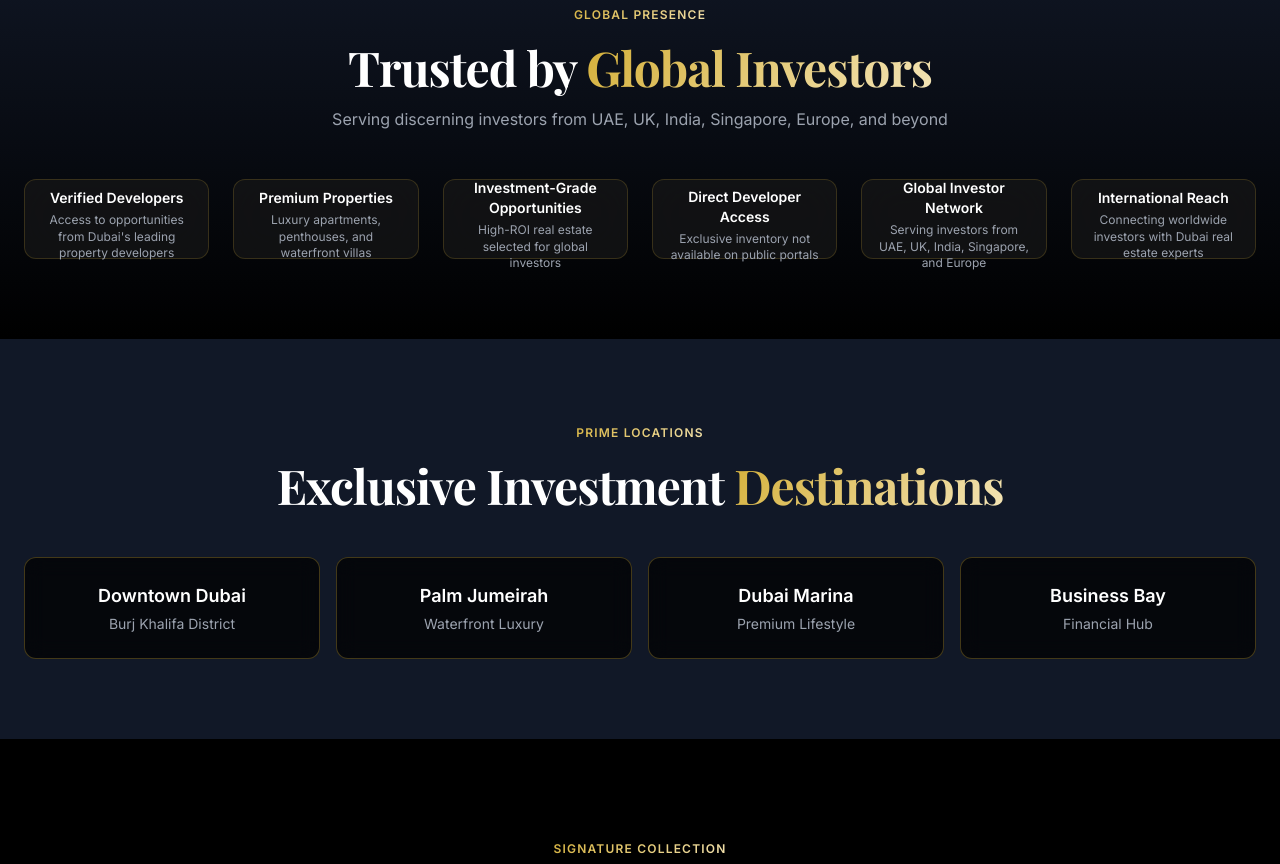
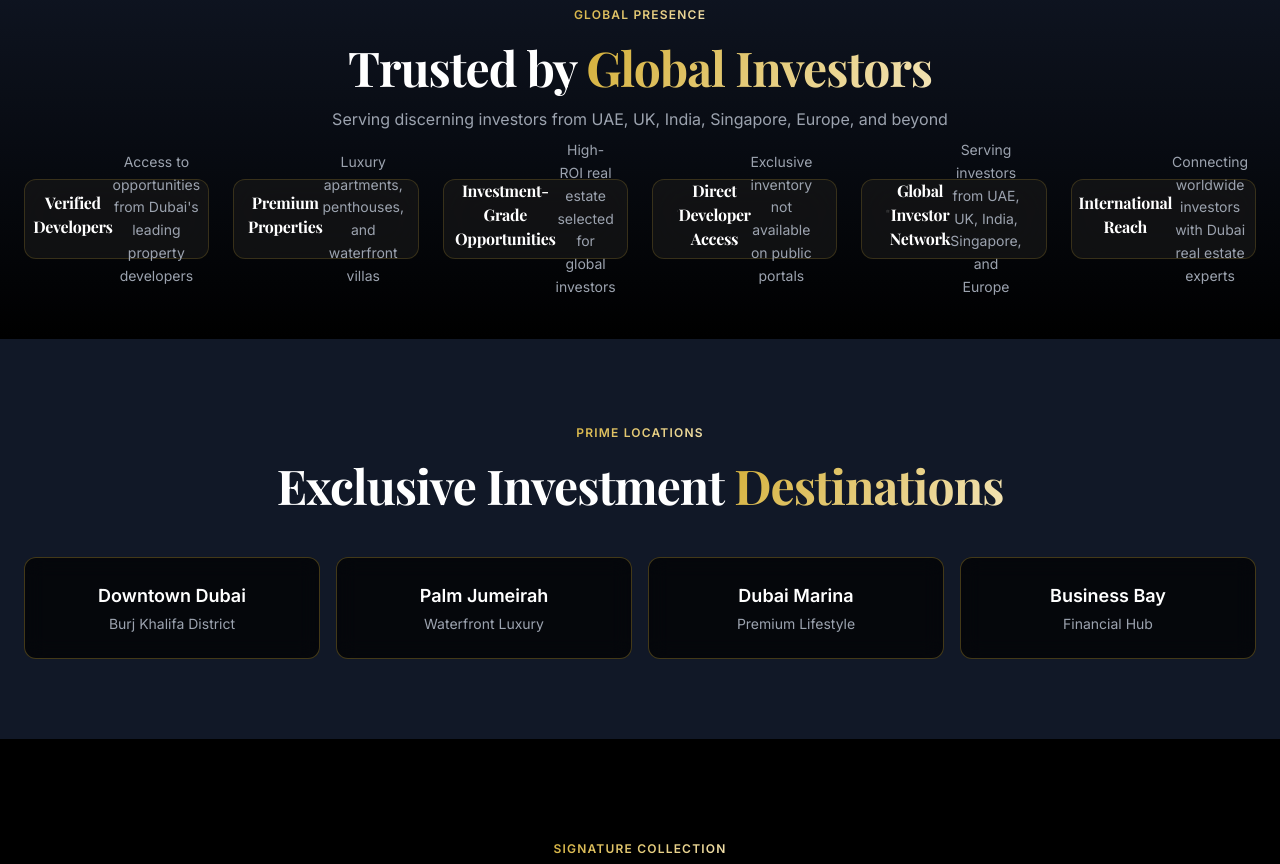
Before and after one commit to muzammilV/buyproperty-site, a plain HTML site: page index.html in a window 1280 px wide. Shown: the part 1107-1971 px from the top of the page. Drawn offline with nearby package versions, Linux system fonts and the light colour scheme.

Commit message:
Update index.html Updated TRUSTED BY GLOBAL INVESTORS SECTION

```diff
--- a/index.html
+++ b/index.html
@@ -529,48 +529,59 @@ gtag('config', 'G-ZMP0SK1T38');
             Serving discerning investors from UAE, UK, India, Singapore, Europe, and beyond
         </p>
 
-        <div class="grid grid-cols-2 md:grid-cols-3 lg:grid-cols-6 gap-6">
-            <div class="logo-placeholder rounded-xl flex-col p-4">
-                <svg class="w-16 h-16 text-gold opacity-40 mx-auto mb-3" fill="none" stroke="currentColor" viewBox="0 0 24 24">
+        <div class="grid grid-cols-1 sm:grid-cols-2 lg:grid-cols-3 xl:grid-cols-6 gap-6">
+            <!-- Card 1 -->
+            <div class="logo-placeholder rounded-xl p-6">
+                <svg class="w-16 h-16 text-gold opacity-40 mx-auto mb-4" fill="none" stroke="currentColor" viewBox="0 0 24 24">
                     <path stroke-linecap="round" stroke-linejoin="round" stroke-width="1" d="M9 12l2 2 4-4m6 2a9 9 0 11-18 0 9 9 0 0118 0z"></path>
                 </svg>
-                <p class="text-white font-semibold text-sm mb-1">Verified Developers</p>
-                <p class="text-gray-400 text-xs leading-snug">Access to opportunities from Dubai's leading property developers</p>
+                <h3 class="text-white font-bold text-base mb-2">Verified Developers</h3>
+                <p class="text-gray-400 text-sm leading-relaxed">Access to opportunities from Dubai's leading property developers</p>
             </div>
-            <div class="logo-placeholder rounded-xl flex-col p-4">
-                <svg class="w-16 h-16 text-gold opacity-40 mx-auto mb-3" fill="none" stroke="currentColor" viewBox="0 0 24 24">
+
+            <!-- Card 2 -->
+            <div class="logo-placeholder rounded-xl p-6">
+                <svg class="w-16 h-16 text-gold opacity-40 mx-auto mb-4" fill="none" stroke="currentColor" viewBox="0 0 24 24">
                     <path stroke-linecap="round" stroke-linejoin="round" stroke-width="1" d="M19 21V5a2 2 0 00-2-2H7a2 2 0 00-2 2v16m14 0h2m-2 0h-5m-9 0H3m2 0h5M9 7h1m-1 4h1m4-4h1m-1 4h1m-5 10v-5a1 1 0 011-1h2a1 1 0 011 1v5m-4 0h4"></path>
                 </svg>
-                <p class="text-white font-semibold text-sm mb-1">Premium Properties</p>
-                <p class="text-gray-400 text-xs leading-snug">Luxury apartments, penthouses, and waterfront villas</p>
+                <h3 class="text-white font-bold text-base mb-2">Premium Properties</h3>
+                <p class="text-gray-400 text-sm leading-relaxed">Luxury apartments, penthouses, and waterfront villas</p>
             </div>
-            <div class="logo-placeholder rounded-xl flex-col p-4">
-                <svg class="w-16 h-16 text-gold opacity-40 mx-auto mb-3" fill="none" stroke="currentColor" viewBox="0 0 24 24">
+
+            <!-- Card 3 -->
+            <div class="logo-placeholder rounded-xl p-6">
+                <svg class="w-16 h-16 text-gold opacity-40 mx-auto mb-4" fill="none" stroke="currentColor" viewBox="0 0 24 24">
                     <path stroke-linecap="round" stroke-linejoin="round" stroke-width="1" d="M13 7h8m0 0v8m0-8l-8 8-4-4-6 6"></path>
                 </svg>
-                <p class="text-white font-semibold text-sm mb-1">Investment-Grade Opportunities</p>
-                <p class="text-gray-400 text-xs leading-snug">High-ROI real estate selected for global investors</p>
+                <h3 class="text-white font-bold text-base mb-2">Investment-Grade Opportunities</h3>
+                <p class="text-gray-400 text-sm leading-relaxed">High-ROI real estate selected for global investors</p>
             </div>
-            <div class="logo-placeholder rounded-xl flex-col p-4">
-                <svg class="w-16 h-16 text-gold opacity-40 mx-auto mb-3" fill="none" stroke="currentColor" viewBox="0 0 24 24">
+
+            <!-- Card 4 -->
+            <div class="logo-placeholder rounded-xl p-6">
+                <svg class="w-16 h-16 text-gold opacity-40 mx-auto mb-4" fill="none" stroke="currentColor" viewBox="0 0 24 24">
                     <path stroke-linecap="round" stroke-linejoin="round" stroke-width="1" d="M8 14v3m4-3v3m4-3v3M3 21h18M3 10h18M3 7l9-4 9 4M4 10h16v11H4V10z"></path>
                 </svg>
-                <p class="text-white font-semibold text-sm mb-1">Direct Developer Access</p>
-                <p class="text-gray-400 text-xs leading-snug">Exclusive inventory not available on public portals</p>
+                <h3 class="text-white font-bold text-base mb-2">Direct Developer Access</h3>
+                <p class="text-gray-400 text-sm leading-relaxed">Exclusive inventory not available on public portals</p>
             </div>
-            <div class="logo-placeholder rounded-xl flex-col p-4">
-                <svg class="w-16 h-16 text-gold opacity-40 mx-auto mb-3" fill="none" stroke="currentColor" viewBox="0 0 24 24">
+
+            <!-- Card 5 -->
+            <div class="logo-placeholder rounded-xl p-6">
+                <svg class="w-16 h-16 text-gold opacity-40 mx-auto mb-4" fill="none" stroke="currentColor" viewBox="0 0 24 24">
                     <path stroke-linecap="round" stroke-linejoin="round" stroke-width="1" d="M17 20h5v-2a3 3 0 00-5.356-1.857M17 20H7m10 0v-2c0-.656-.126-1.283-.356-1.857M7 20H2v-2a3 3 0 015.356-1.857M7 20v-2c0-.656.126-1.283.356-1.857m0 0a5.002 5.002 0 019.288 0M15 7a3 3 0 11-6 0 3 3 0 016 0zm6 3a2 2 0 11-4 0 2 2 0 014 0zM7 10a2 2 0 11-4 0 2 2 0 014 0z"></path>
                 </svg>
-                <p class="text-white font-semibold text-sm mb-1">Global Investor Network</p>
-                <p class="text-gray-400 text-xs leading-snug">Serving investors from UAE, UK, India, Singapore, and Europe</p>
+                <h3 class="text-white font-bold text-base mb-2">Global Investor Network</h3>
+                <p class="text-gray-400 text-sm leading-relaxed">Serving investors from UAE, UK, India, Singapore, and Europe</p>
             </div>
-            <div class="logo-placeholder rounded-xl flex-col p-4">
-                <svg class="w-16 h-16 text-gold opacity-40 mx-auto mb-3" fill="none" stroke="currentColor" viewBox="0 0 24 24">
+
+            <!-- Card 6 -->
+            <div class="logo-placeholder rounded-xl p-6">
+                <svg class="w-16 h-16 text-gold opacity-40 mx-auto mb-4" fill="none" stroke="currentColor" viewBox="0 0 24 24">
                     <path stroke-linecap="round" stroke-linejoin="round" stroke-width="1" d="M3.055 11H5a2 2 0 012 2v1a2 2 0 002 2 2 2 0 012 2v2.945M8 3.935V5.5A2.5 2.5 0 0010.5 8h.5a2 2 0 012 2 2 2 0 104 0 2 2 0 012-2h1.064M15 20.488V18a2 2 0 012-2h3.064M21 12a9 9 0 11-18 0 9 9 0 0118 0z"></path>
                 </svg>
-                <p class="text-white font-semibold text-sm mb-1">International Reach</p>
-                <p class="text-gray-400 text-xs leading-snug">Connecting worldwide investors with Dubai real estate experts</p>
+                <h3 class="text-white font-bold text-base mb-2">International Reach</h3>
+                <p class="text-gray-400 text-sm leading-relaxed">Connecting worldwide investors with Dubai real estate experts</p>
             </div>
         </div>
     </div>
```
